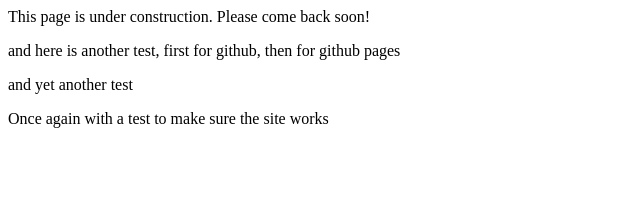
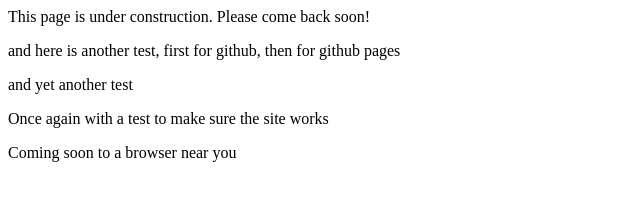
Before and after one commit to tkotha/tkotha.github.io, a plain HTML site: page index.html in a window 1280 px wide. Shown: the whole page, without its empty margins (0-640 px from the left). Drawn offline with Linux system fonts and the light colour scheme.

Commit message:
new update

```diff
--- a/index.html
+++ b/index.html
@@ -8,5 +8,6 @@
 <p>and here is another test, first for github, then for github pages</p>
 <p>and yet another test</p>
 <p>Once again with a test to make sure the site works</p>
+<p>Coming soon to a browser near you</p>
 </body>
 </html>
```
